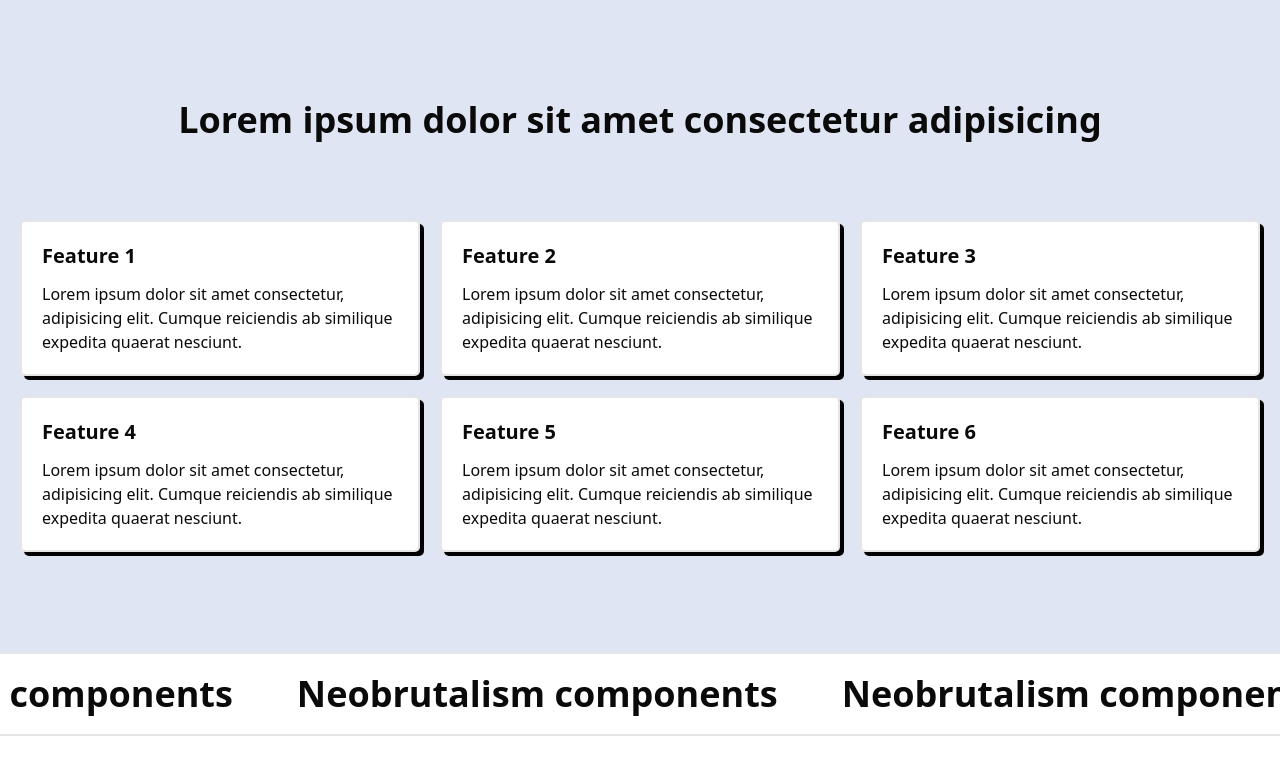
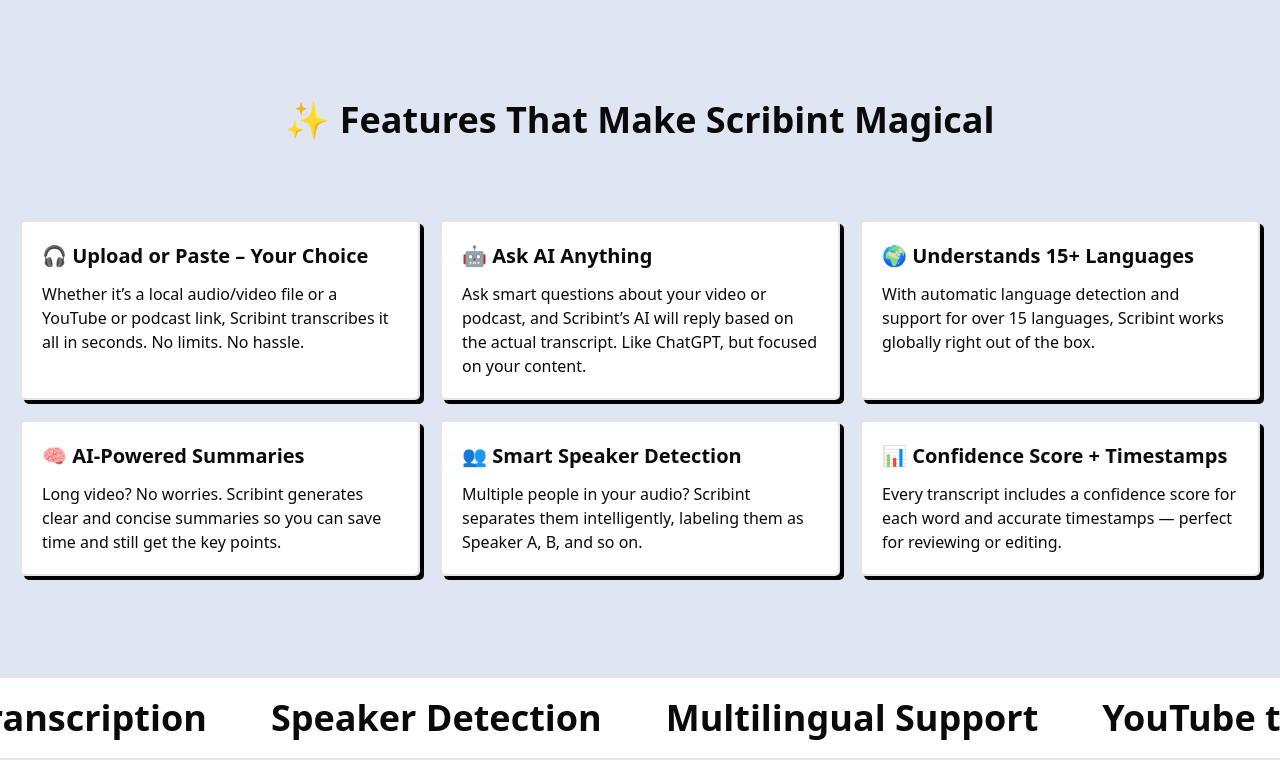
Before and after one commit to afnanhussain2002/read-podcast, a Next.js app: page / in a window 1280 px wide. Shown: the part 642-1402 px from the top of the page. Before the commit the page ends 1378 px from the top, so only its background shows below. Built offline with nearby package versions, Linux system fonts and the light colour scheme.

Commit message:
add the data of features and show them on frontend

```diff
--- a/components/Features.tsx
+++ b/components/Features.tsx
@@ -1,18 +1,14 @@
+import { features } from '@/public/featuresData'
 import Marquee from 'react-fast-marquee'
 
 export default function Features() {
-  const feature = {
-    title: 'Feature',
-    text: 'Lorem ipsum dolor sit amet consectetur, adipisicing elit. Cumque reiciendis ab similique expedita quaerat nesciunt.',
-  }
 
-  const features = Array.from({ length: 6 }, () => ({ ...feature }))
 
   return (
     <div>
       <section className="border-t-border dark:border-t-darkBorder dark:bg-darkBg border-t-2 bg-bg py-20 font-base lg:py-[100px]">
         <h2 className="mb-14 px-5 text-center text-2xl font-heading md:text-3xl lg:mb-20 lg:text-4xl">
-          Lorem ipsum dolor sit amet consectetur adipisicing
+          ✨ Features That Make Scribint Magical
         </h2>
 
         <div className="mx-auto grid w-container max-w-full grid-cols-1 gap-5 px-5 sm:grid-cols-2 lg:grid-cols-3">
@@ -22,27 +18,31 @@ export default function Features() {
                 className="border-border dark:border-darkBorder dark:bg-secondaryBlack shadow-light dark:shadow-dark flex flex-col gap-3 rounded-base border-2 bg-white p-5"
                 key={i}
               >
-                <h4 className="text-xl font-heading">
-                  {feature.title} {i + 1}
-                </h4>
+                <h4 className="text-xl font-heading">{feature.title}</h4>
                 <p>{feature.text}</p>
               </div>
             )
           })}
         </div>
       </section>
+
       <div>
         <Marquee
           className="border-y-border dark:border-y-darkBorder dark:border-darkBorder dark:bg-secondaryBlack border-y-2 bg-white py-3 font-base sm:py-5"
           direction="left"
         >
-          {Array(10)
-            .fill('xd')
-            .map((x, id) => {
+          {[
+            'AI-Powered Transcription',
+            'Speaker Detection',
+            'Multilingual Support',
+            'YouTube to Text',
+            'Podcast Summaries',
+            'Smart Q&A from Transcript',
+          ].map((text, id) => {
             return (
               <div className="flex items-center" key={id}>
                 <span className="mx-8 text-xl font-heading sm:text-2xl lg:text-4xl">
-                    Neobrutalism components
+                  {text}
                 </span>
               </div>
             )
--- /dev/null
+++ b/public/featuresData.ts
@@ -0,0 +1,26 @@
+export const features = [
+    {
+      title: '🎧 Upload or Paste – Your Choice',
+      text: 'Whether it’s a local audio/video file or a YouTube or podcast link, Scribint transcribes it all in seconds. No limits. No hassle.',
+    },
+    {
+      title: '🤖 Ask AI Anything',
+      text: 'Ask smart questions about your video or podcast, and Scribint’s AI will reply based on the actual transcript. Like ChatGPT, but focused on your content.',
+    },
+    {
+      title: '🌍 Understands 15+ Languages',
+      text: 'With automatic language detection and support for over 15 languages, Scribint works globally right out of the box.',
+    },
+    {
+      title: '🧠 AI-Powered Summaries',
+      text: 'Long video? No worries. Scribint generates clear and concise summaries so you can save time and still get the key points.',
+    },
+    {
+      title: '👥 Smart Speaker Detection',
+      text: 'Multiple people in your audio? Scribint separates them intelligently, labeling them as Speaker A, B, and so on.',
+    },
+    {
+      title: '📊 Confidence Score + Timestamps',
+      text: 'Every transcript includes a confidence score for each word and accurate timestamps — perfect for reviewing or editing.',
+    },
+  ]
```
Lines whose indentation alone changed are shown as unchanged.
